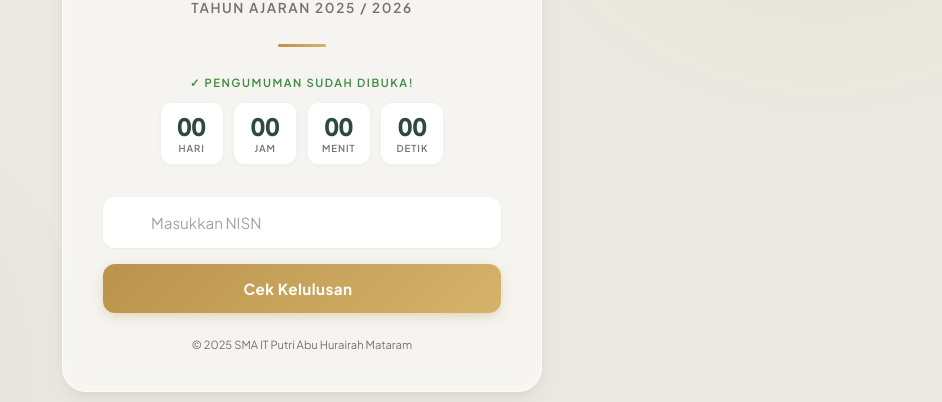
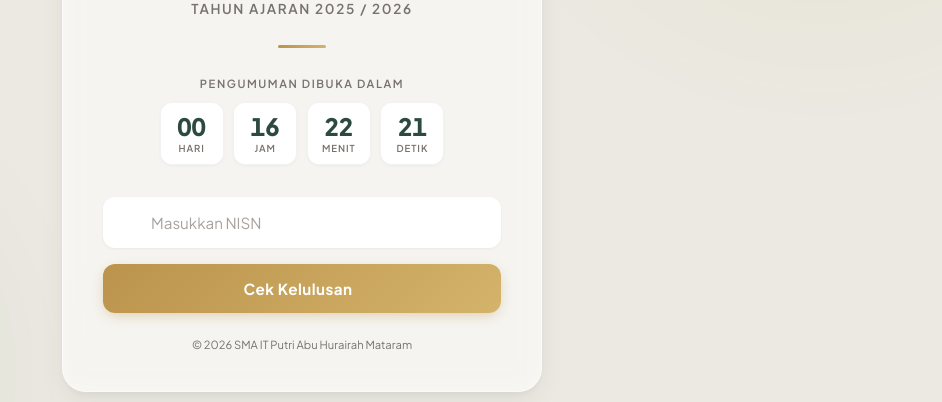
Before and after one commit to riyandzulfikar/aplikasi-kelulusan, a plain HTML site: page index.html in a window 1280 px wide. Shown: the part 334-736 px from the top of the page, without its empty margins (338-1280 px from the left). Drawn offline with Linux system fonts and the light colour scheme; some icons are missing.

Commit message:
Update !!!!!!!

```diff
--- a/index.html
+++ b/index.html
@@ -538,7 +538,7 @@
             </button>
         </form>
 
-        <p class="footer">© 2025 SMA IT Putri Abu Hurairah Mataram</p>
+        <p class="footer">© 2026 SMA IT Putri Abu Hurairah Mataram</p>
     </div>
 
     <!-- Result Overlay -->
@@ -1237,10 +1237,47 @@
     }
 ];
 
+    // // ═══════════════════════════════════════════════════════
+    // //  COUNTDOWN
+    // // ═══════════════════════════════════════════════════════
+    // const TARGET_DATE = new Date('2026-07-05T08:00:00+08:00');
+
+    // const cdDays  = document.getElementById('cd-days');
+    // const cdHours = document.getElementById('cd-hours');
+    // const cdMins  = document.getElementById('cd-mins');
+    // const cdSecs  = document.getElementById('cd-secs');
+    // const countdownLabel = document.getElementById('countdownLabel');
+    // const isCountdownOver = () => new Date() >= TARGET_DATE;
+
+    // function updateCountdown() {
+    //     const now  = new Date();
+    //     const diff = TARGET_DATE - now;
+
+    //     if (diff <= 0) {
+    //         cdDays.textContent  = '00';
+    //         cdHours.textContent = '00';
+    //         cdMins.textContent  = '00';
+    //         cdSecs.textContent  = '00';
+    //         countdownLabel.textContent = '✓ Pengumuman sudah dibuka!';
+    //         countdownLabel.classList.add('open');
+    //         return;
+    //     }
+
+    //     const days  = Math.floor(diff / (1000 * 60 * 60 * 24));
+    //     const hours = Math.floor((diff / (1000 * 60 * 60)) % 24);
+    //     const mins  = Math.floor((diff / (1000 * 60)) % 60);
+    //     const secs  = Math.floor((diff / 1000) % 60);
+
+    //     cdDays.textContent  = String(days).padStart(2, '0');
+    //     cdHours.textContent = String(hours).padStart(2, '0');
+    //     cdMins.textContent  = String(mins).padStart(2, '0');
+    //     cdSecs.textContent  = String(secs).padStart(2, '0');
+    // }
+
         // ═══════════════════════════════════════════════════════
 //  COUNTDOWN
 // ═══════════════════════════════════════════════════════
-    const TARGET_DATE = new Date('2025-07-05T08:00:00+08:00');
+const TARGET_DATE = new Date('2026-05-04T08:00:00+08:00');
 
 const cdDays  = document.getElementById('cd-days');
 const cdHours = document.getElementById('cd-hours');
```
Lines whose indentation alone changed are shown as unchanged.
